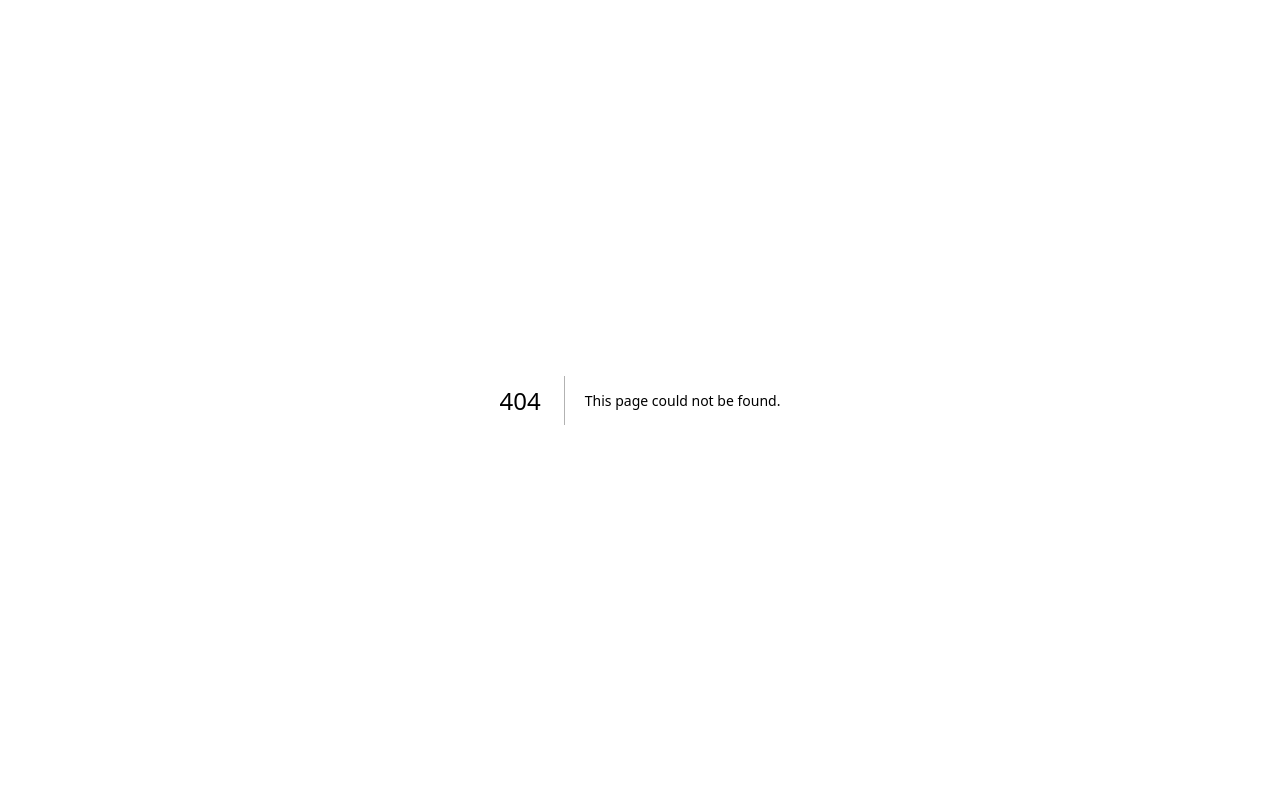
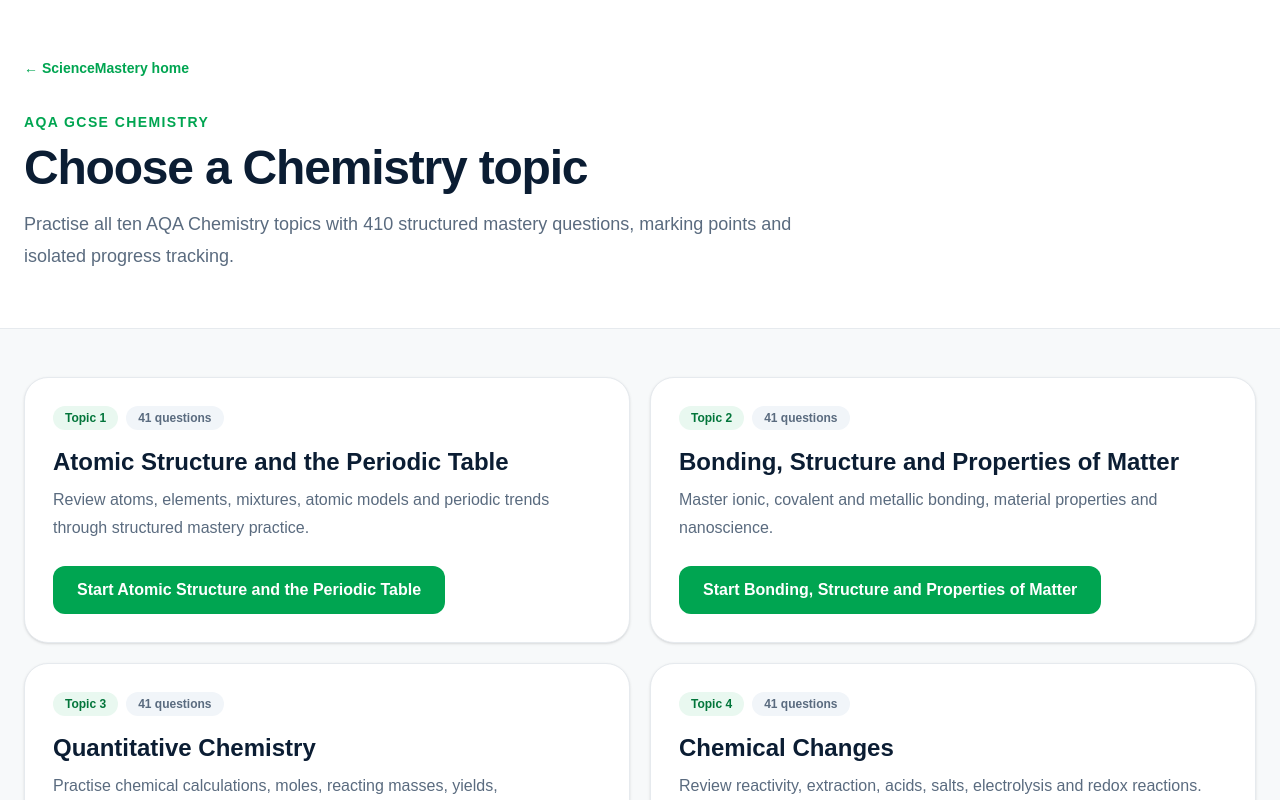
Before and after one commit to marietheresewambele-droid/ScienceMastery, a Next.js app: page /chemistry in a window 1280 px wide. Before the commit this address had no page. Shown: the top 800 px of the page. Built offline with nearby package versions, Linux system fonts and the light colour scheme.

Commit message:
Add Chemistry mastery content: src/app/chemistry/page.tsx

```diff
--- /dev/null
+++ b/src/app/chemistry/page.tsx
@@ -0,0 +1,32 @@
+import Link from "next/link";
+import { atomicStructureAndThePeriodicTableConfig } from "@/data/topics/atomic-structure-and-the-periodic-table";
+import { bondingStructureAndPropertiesOfMatterConfig } from "@/data/topics/bonding-structure-and-properties-of-matter";
+import { quantitativeChemistryConfig } from "@/data/topics/quantitative-chemistry";
+import { chemicalChangesConfig } from "@/data/topics/chemical-changes";
+import { energyChangesConfig } from "@/data/topics/energy-changes";
+import { rateAndExtentOfChemicalChangeConfig } from "@/data/topics/rate-and-extent-of-chemical-change";
+import { organicChemistryConfig } from "@/data/topics/organic-chemistry";
+import { chemicalAnalysisConfig } from "@/data/topics/chemical-analysis";
+import { chemistryOfTheAtmosphereConfig } from "@/data/topics/chemistry-of-the-atmosphere";
+import { usingResourcesConfig } from "@/data/topics/using-resources";
+const topics=[atomicStructureAndThePeriodicTableConfig,
+  bondingStructureAndPropertiesOfMatterConfig,
+  quantitativeChemistryConfig,
+  chemicalChangesConfig,
+  energyChangesConfig,
+  rateAndExtentOfChemicalChangeConfig,
+  organicChemistryConfig,
+  chemicalAnalysisConfig,
+  chemistryOfTheAtmosphereConfig,
+  usingResourcesConfig];
+export default function ChemistryPage(){return <main className="min-h-screen bg-[#f7f9fa] text-[#0b1d33]">
+  <section className="border-b border-[#e6eaee] bg-white"><div className="mx-auto max-w-7xl px-4 py-14 sm:px-6">
+    <Link href="/" className="text-sm font-bold text-[#00a551]">← ScienceMastery home</Link>
+    <p className="mt-8 text-sm font-bold uppercase tracking-widest text-[#00a551]">AQA GCSE Chemistry</p>
+    <h1 className="mt-3 text-4xl font-black tracking-tight sm:text-5xl">Choose a Chemistry topic</h1>
+    <p className="mt-4 max-w-3xl text-lg leading-8 text-[#5a6b7f]">Practise all ten AQA Chemistry topics with 410 structured mastery questions, marking points and isolated progress tracking.</p>
+  </div></section>
+  <section className="mx-auto grid max-w-7xl gap-5 px-4 py-12 sm:px-6 md:grid-cols-2">{topics.map(topic=><article key={topic.id} className="flex flex-col justify-between rounded-3xl border border-[#e6eaee] bg-white p-7 shadow-sm">
+    <div><div className="flex gap-2"><span className="rounded-full bg-[#e9f8f0] px-3 py-1 text-xs font-bold text-[#02753a]">{topic.topicNumber}</span><span className="rounded-full bg-[#f1f5f9] px-3 py-1 text-xs font-bold text-[#5a6b7f]">{topic.questions.length} questions</span></div><h2 className="mt-4 text-2xl font-extrabold">{topic.title}</h2><p className="mt-2 leading-7 text-[#5a6b7f]">{topic.description}</p></div>
+    <Link href={topic.route} className="mt-6 inline-flex w-fit rounded-xl bg-[#00a551] px-6 py-3 font-bold text-white hover:bg-[#028f46]">Start {topic.title}</Link>
+  </article>)}</section></main>}
```
